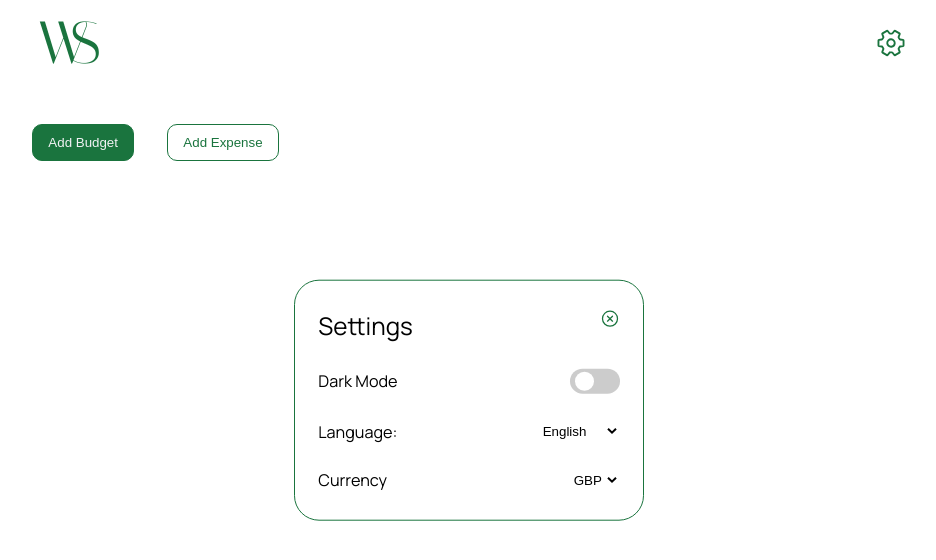
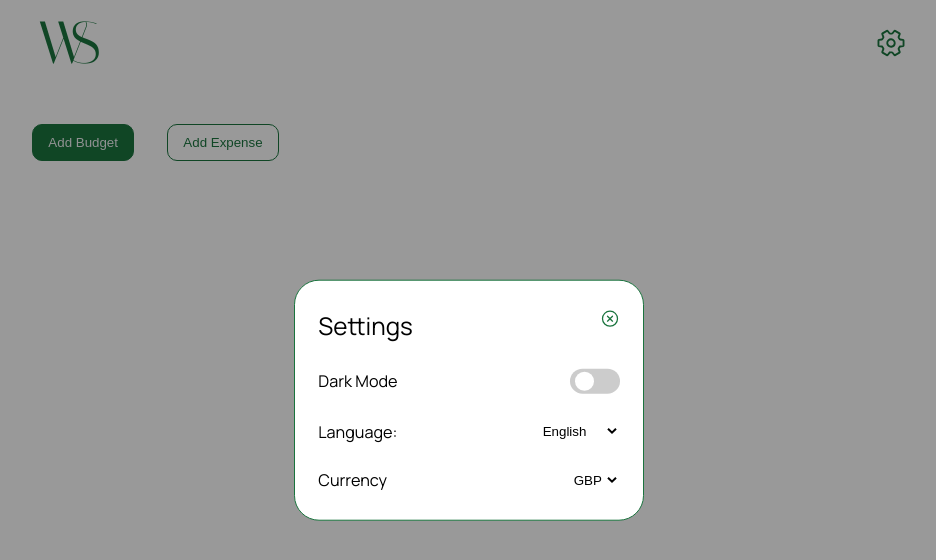
Before and after one commit to claudiugubernu/wise-spendings, a React (Create React App) app: page / in a window 1280 px wide. Both pictures are taken after a click on the element 1061 px from the left and 45 px from the top of the page. Shown: the top 560 px of the page, without its empty margins (171-1107 px from the left). Built offline with nearby package versions, Linux system fonts and the light colour scheme.

Commit message:
added overlay

```diff
--- a/src/components/AddBudgetModal/AddBudgetModal.js
+++ b/src/components/AddBudgetModal/AddBudgetModal.js
@@ -19,6 +19,7 @@ const AddBudgetModal = ({ show, handleClose }) => {
     handleClose();
   };
   return (
+    <>
       <div className={show ? "modal show" : "modal"}>
         <form ref={formRef} onSubmit={handleSubmit}>
           <div className="modal-header flex justify-between align-items-center mv-20">
@@ -51,6 +52,11 @@ const AddBudgetModal = ({ show, handleClose }) => {
           </div>
         </form>
       </div>
+      <div
+        className={show ? "overlay active" : "overlay"}
+        onClick={handleClose}
+      ></div>
+    </>
   );
 };
 
--- a/src/components/AddExpenseModal/AddExpenseModal.js
+++ b/src/components/AddExpenseModal/AddExpenseModal.js
@@ -26,6 +26,7 @@ const AddExpenseModal = ({ show, handleClose, defaultBudgetID }) => {
     handleClose();
   };
   return (
+    <>
       <div className={show ? "modal show" : "modal"}>
         <form ref={formRef} onSubmit={handleSubmit}>
           <div className="modal-header flex justify-between align-items-center mv-20">
@@ -37,7 +38,12 @@ const AddExpenseModal = ({ show, handleClose, defaultBudgetID }) => {
               <label htmlFor="description">
                 {langTerms(lang, "Description")}
               </label>
-            <input type="text" id="description" ref={descriptionRef} required />
+              <input
+                type="text"
+                id="description"
+                ref={descriptionRef}
+                required
+              />
             </div>
             <div className="form-row mb-20 flex flex-column v-gap-20">
               <label htmlFor="date">{langTerms(lang, "Date")}</label>
@@ -83,6 +89,11 @@ const AddExpenseModal = ({ show, handleClose, defaultBudgetID }) => {
           </div>
         </form>
       </div>
+      <div
+        className={show ? "overlay active" : "overlay"}
+        onClick={handleClose}
+      ></div>
+    </>
   );
 };
 
--- a/src/components/Settings/Settings.js
+++ b/src/components/Settings/Settings.js
@@ -34,6 +34,10 @@ const Settings = () => {
           <CurrencySwitcher />
         </div>
       </div>
+      <div
+        className={open ? "overlay active" : "overlay"}
+        onClick={onOpen}
+      ></div>
     </div>
   );
 };
--- a/src/components/Settings/settings.scss
+++ b/src/components/Settings/settings.scss
@@ -46,6 +46,25 @@
             }
         }
     }
+
+    .overlay {
+        content: '';
+        position: absolute;
+        top: 0;
+        right: 0;
+        bottom: 0;
+        left: 0;
+        width: 100%;
+        background-color: rgba(0, 0, 0, 0.4);
+        opacity: 0;
+        visibility: hidden;
+        transition: all 400ms ease-in-out;
+
+        &.active {
+            opacity: 1;
+            visibility: visible;
+        }
+    }
 }
 
 #dark-theme {
--- a/src/components/ViewExpensesModal/ViewExpensesModal.js
+++ b/src/components/ViewExpensesModal/ViewExpensesModal.js
@@ -27,6 +27,7 @@ const ViewExpensesModal = ({ budgetId, handleClose }) => {
         }
       : budgets.find((budget) => budget.id === budgetId);
   return (
+    <>
       <div className={budgetId != null ? "modal show" : "modal"}>
         <div className="modal-header flex justify-between align-items-center mv-20">
           <label className="">
@@ -67,6 +68,11 @@ const ViewExpensesModal = ({ budgetId, handleClose }) => {
           ))}
         </div>
       </div>
+      <div
+        className={budgetId != null ? "overlay active" : "overlay"}
+        onClick={handleClose}
+      ></div>
+    </>
   );
 };
 
--- a/src/styles/app/app.scss
+++ b/src/styles/app/app.scss
@@ -1,3 +1,7 @@
 .App {
     padding-bottom: 100px;
+
+    @include sm-down() {
+        padding-bottom: 50px;
+    }
 }
--- a/src/styles/common/modal.scss
+++ b/src/styles/common/modal.scss
@@ -30,6 +30,25 @@
     }
 }
 
+.overlay {
+    content: '';
+    position: absolute;
+    top: 0;
+    right: 0;
+    bottom: 0;
+    left: 0;
+    width: 100%;
+    background-color: rgba(0, 0, 0, 0.4);
+    opacity: 0;
+    visibility: hidden;
+    transition: all 400ms ease-in-out;
+
+    &.active {
+        opacity: 1;
+        visibility: visible;
+    }
+}
+
 #dark-theme {
     .modal {
         background-color: var(--color-dark);
```
Lines whose indentation alone changed are shown as unchanged.
